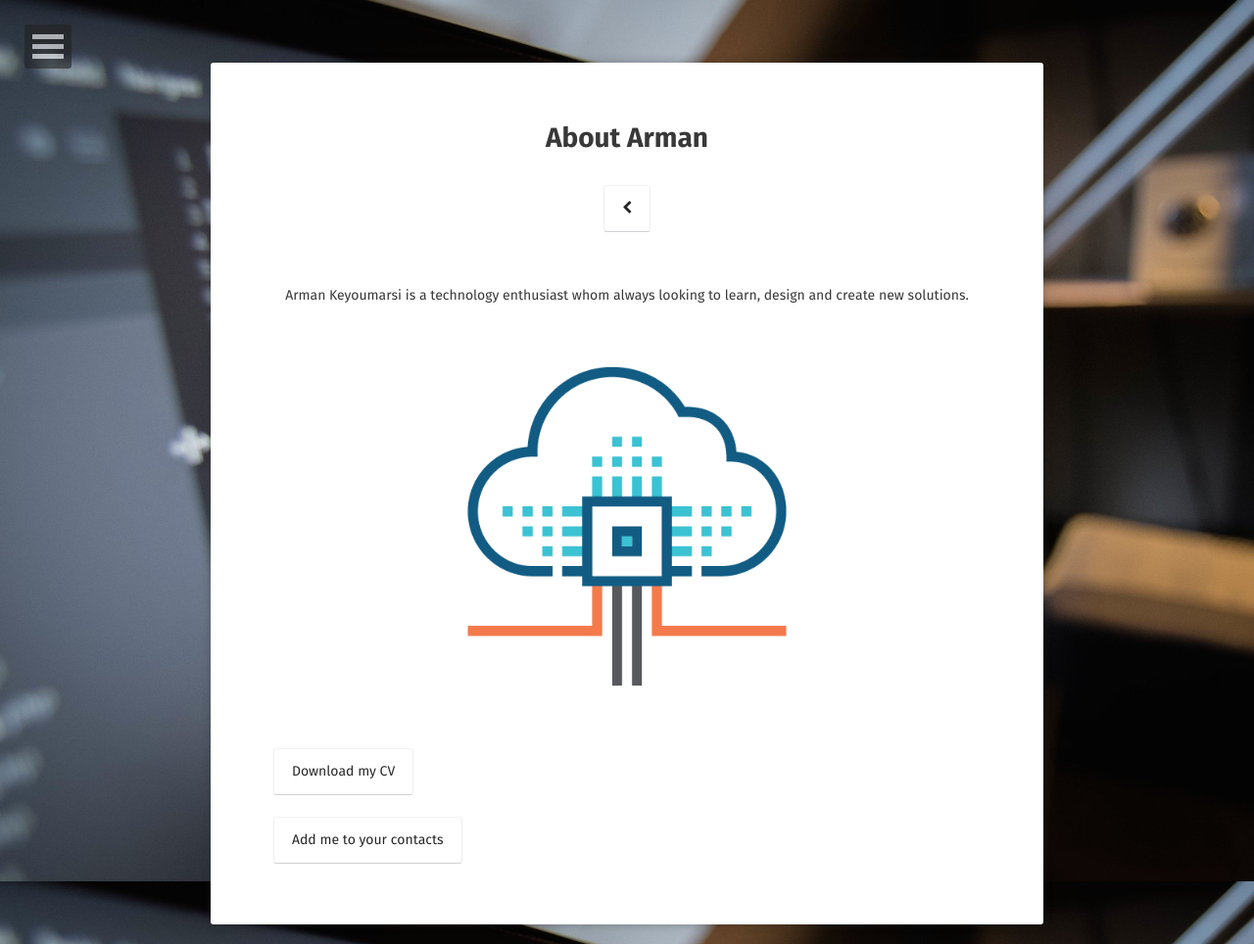
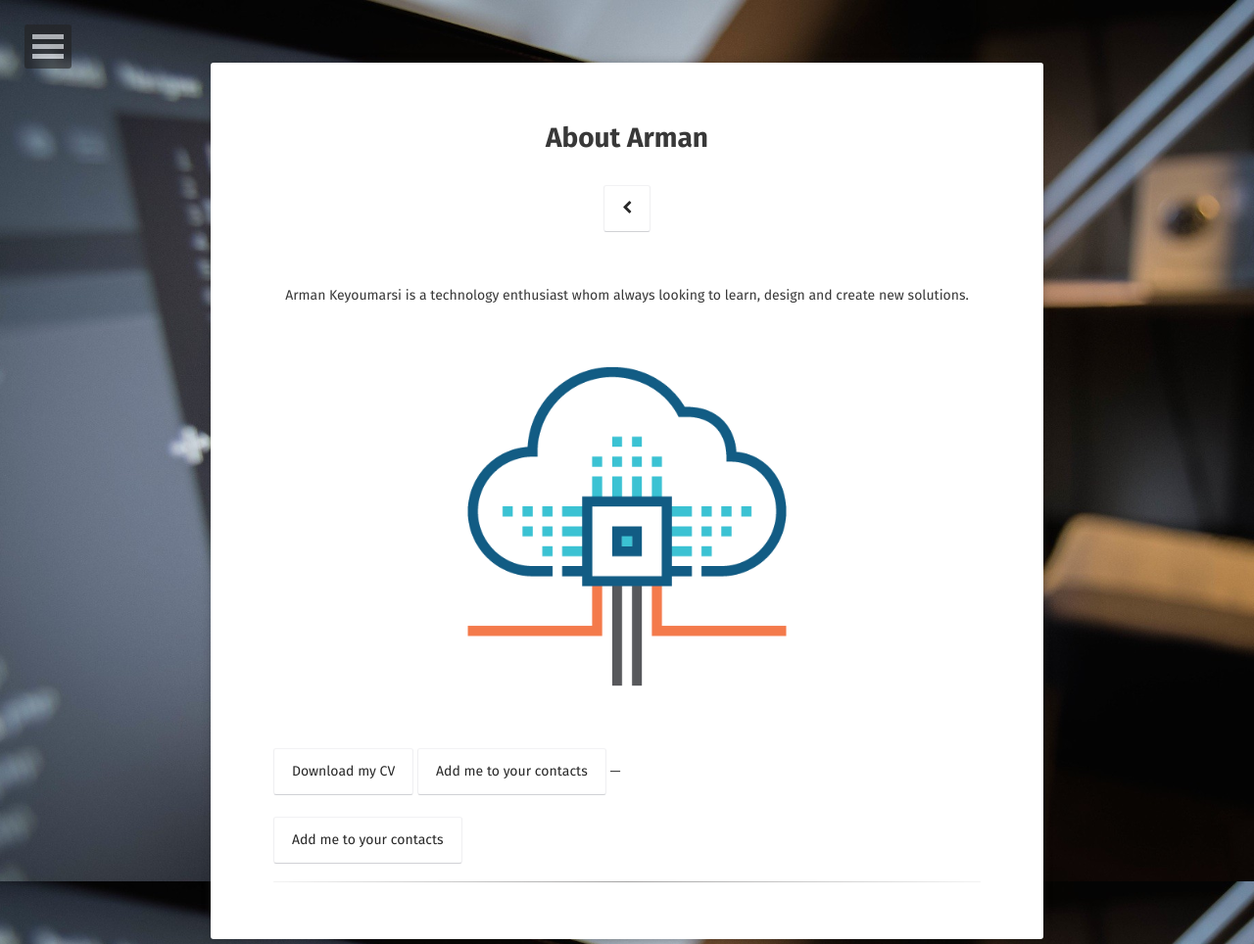
Before and after one commit to Arman-Keyoumarsi/Arman-Keyoumarsi.github.io, a Jekyll site: the page built from about/index.md, in a window 1280 px wide. Shown: the whole page at 98% size. Built offline with Jekyll 4.4.1, drawn with Linux system fonts in a browser that asks for light colours; some web fonts are replaced.

Commit message:
Add me to your contacts

```diff
--- a/about/index.md
+++ b/about/index.md
@@ -13,4 +13,7 @@ comments: false
 
 
 [Download my CV]({{ site.url }}/assets/download/AK-CV.pdf){: .btn}
+[Add me to your contacts](href="http://ct.kaywa.me/gOA21"){: .btn}
+---
 <div markdown="0"><a href="http://ct.kaywa.me/gOA21" class="btn">Add me to your contacts</a></div>
+---
```
